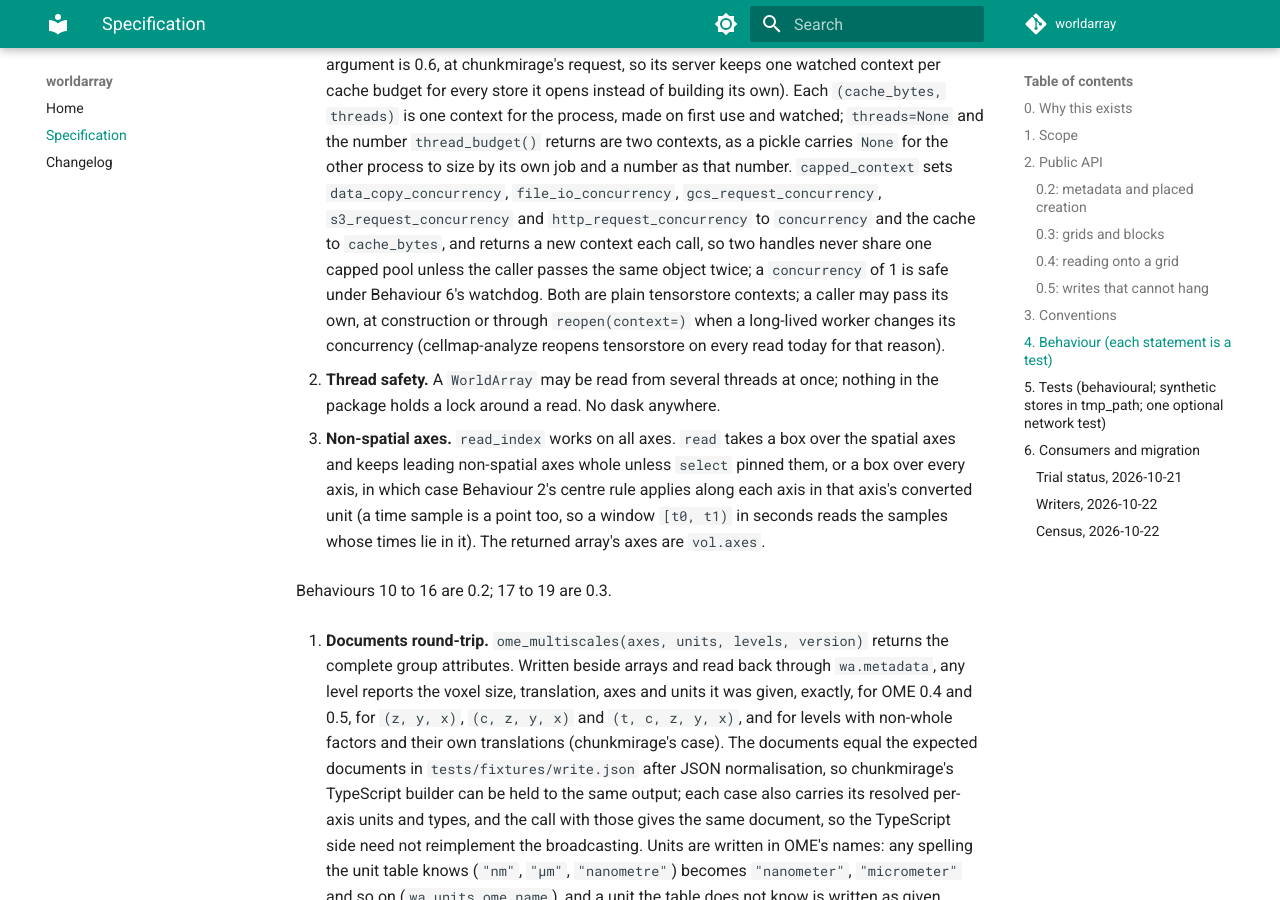
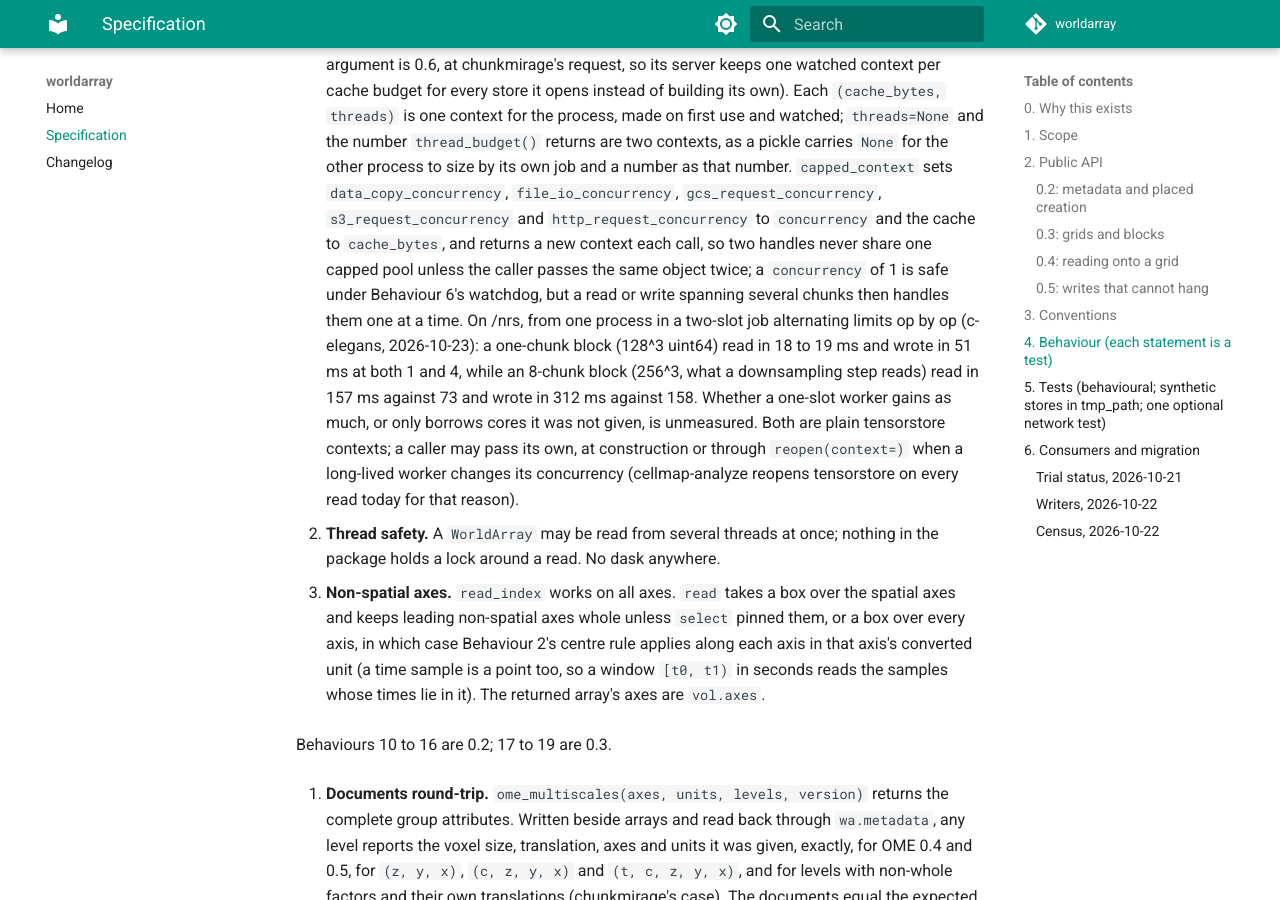
Before and after one commit to JaneliaSciComp/worldarray, an MkDocs documentation site: the page built from docs/spec.md, in a window 1280 px wide and 900 px high, scrolled down 16904 px. Built offline with MkDocs 1.6.1 and Material for MkDocs 9.7.7, drawn with Linux system fonts in a browser that asks for light colours; comment, search, counter and statistics services are not loaded.

Commit message:
Spec and capped_context_spec: what a pool of one costs on multi-chunk blocks
c-elegans measured on /nrs, op by op from one process in a two-slot job: one-chunk
blocks are the same at limits 1 and 4, 8-chunk blocks read and write about twice as
fast at 4. A one-slot worker is unmeasured.

Claude-Session: https://claude.ai/code/session_0141wgF8mkGbjGfBFKfKhp64

```diff
--- a/docs/spec.md
+++ b/docs/spec.md
@@ -700,7 +700,13 @@ this document and that one differ, fix one of them.
    `gcs_request_concurrency`, `s3_request_concurrency` and `http_request_concurrency` to
    `concurrency` and the cache to `cache_bytes`, and returns a new context each call, so two
    handles never share one capped pool unless the caller passes the same object twice; a
-   `concurrency` of 1 is safe under Behaviour 6's watchdog. Both are plain tensorstore contexts; a caller may pass its own, at construction or through
+   `concurrency` of 1 is safe under Behaviour 6's watchdog, but a read or write spanning
+   several chunks then handles them one at a time. On /nrs, from one process in a
+   two-slot job alternating limits op by op (c-elegans, 2026-10-23): a one-chunk block
+   (128^3 uint64) read in 18 to 19 ms and wrote in 51 ms at both 1 and 4, while an 8-chunk
+   block (256^3, what a downsampling step reads) read in 157 ms against 73 and wrote in
+   312 ms against 158. Whether a one-slot worker gains as much, or only borrows cores it
+   was not given, is unmeasured. Both are plain tensorstore contexts; a caller may pass its own, at construction or through
    `reopen(context=)` when a long-lived worker changes its concurrency (cellmap-analyze
    reopens tensorstore on every read today for that reason).
 
```
Also changed, not shown: 1 other file.
